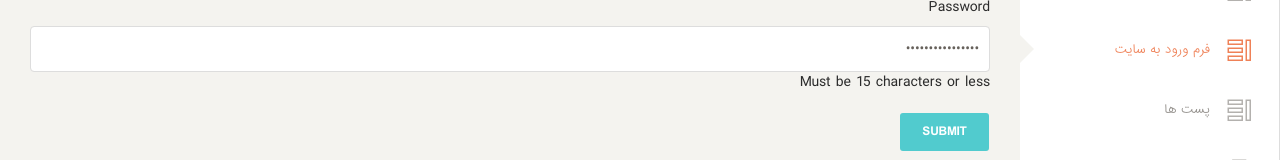
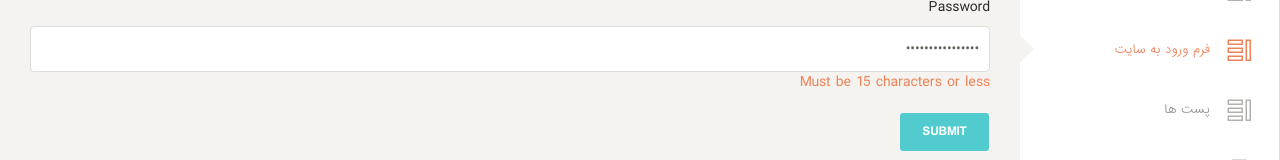
Before and after one commit to AmirTabaee/nikamooz-adminpanel, a React (Create React App) app: page /login in a window 1280 px wide. Both pictures are taken after typing "name@example.com", "name@example.com" into the empty fields and a click on the button "SUBMIT". Shown: the part 181-341 px from the top of the page. Built offline with nearby package versions, Linux system fonts and the light colour scheme.

Commit message:
styles for erroMassage is now active

```diff
--- a/src/components/auth/login/Login.jsx
+++ b/src/components/auth/login/Login.jsx
@@ -22,12 +22,12 @@ const Login = () => {
                <div className="form-group">
                   <label for="exampleInputEmail1">Email address</label>
                   <Field name="email" type="text" className="form-control" placeholder="Enter email" />
-                  <ErrorMessage name="email" />
+                  <ErrorMessage name="email" component="span" className="text-danger" />
                </div>
                <div className="form-group">
                   <label for="exampleInputPassword1">Password</label>
                   <Field name="password" type="password" className="form-control" placeholder="Enter email" />
-                  <ErrorMessage name="password" />
+                  <ErrorMessage name="password" component="span" className="text-danger" />
                </div>
                <button type="submit" className="btn btn-primary" disabled={isSubmitting}>
                   Submit
```
